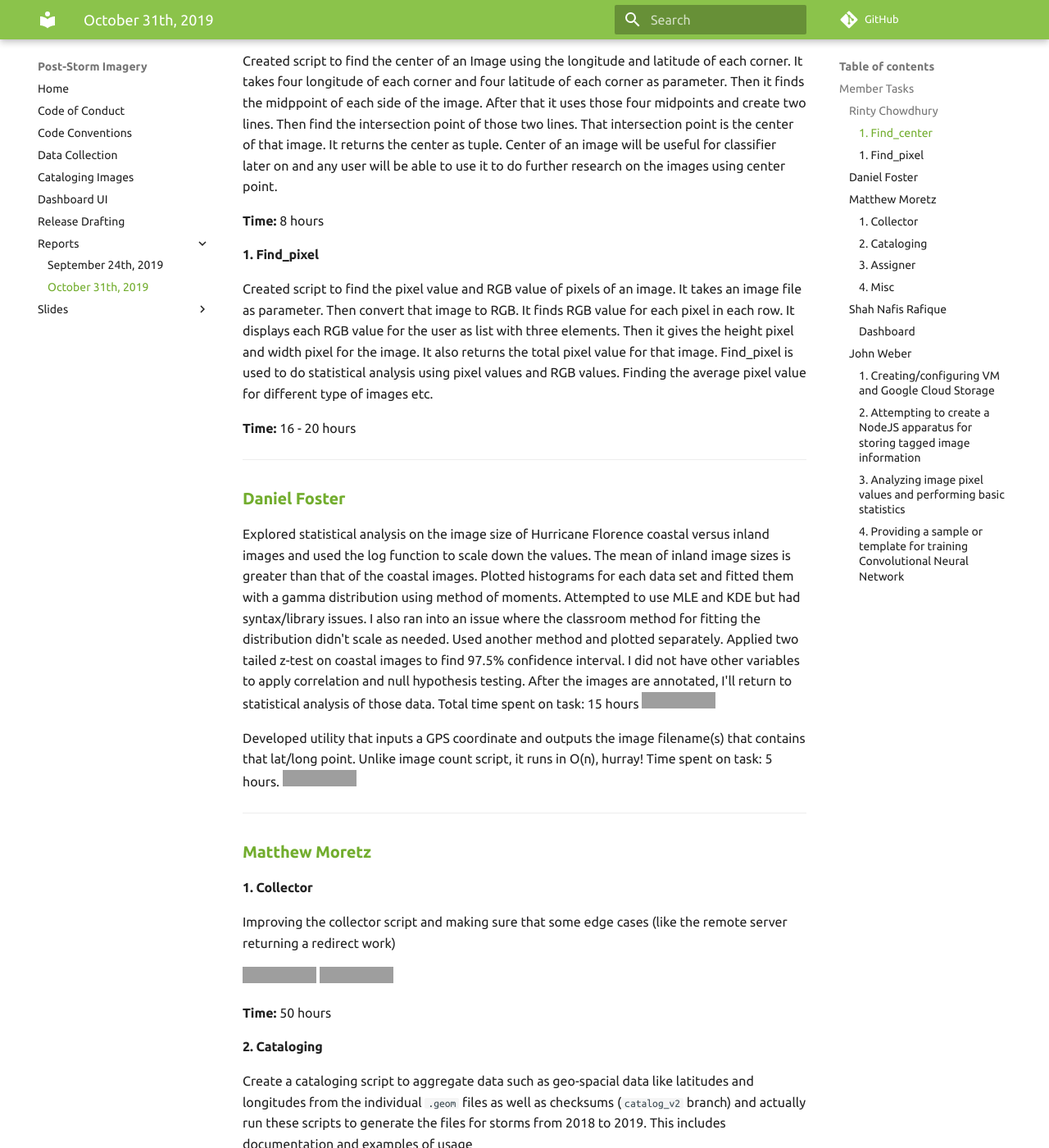
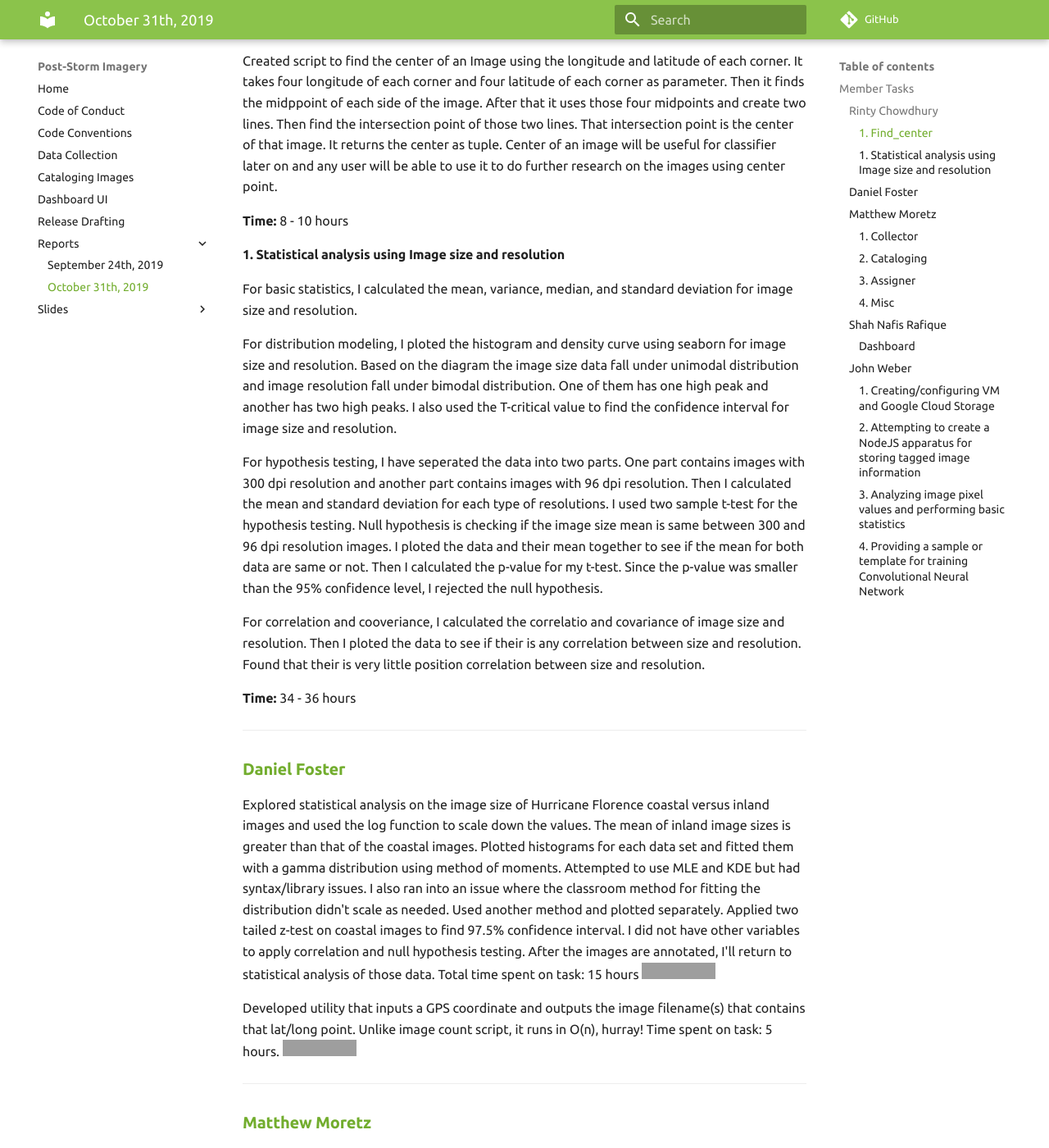
Before and after one commit to UNCG-CSE/Poststorm_Imagery, an MkDocs documentation site: the page built from docs/reports/progress_report_31-10-2019.md, in a window 1280 px wide and 1400 px high, scrolled down 594 px. Shown: the whole window at 82% size. Built offline with MkDocs 1.6.1 and Material for MkDocs 9.7.7, drawn with Linux system fonts in a browser that asks for light colours; comment, search, counter and statistics services are not loaded; grey boxes are pictures that could not be loaded.

Commit message:
Update progress_report_31-10-2019.md

```diff
--- a/docs/reports/progress_report_31-10-2019.md
+++ b/docs/reports/progress_report_31-10-2019.md
@@ -23,13 +23,19 @@ the images for our goals.
 
 Created script to find the center of an Image using the longitude and latitude of each corner. It takes four longitude of each corner and four latitude of each corner as parameter. Then it finds the midppoint of each side of the image. After that it uses those four midpoints and create two lines. Then find the intersection point of those two lines. That intersection point is the center of that image. It returns the center as tuple. Center of an image will be useful for classifier later on and any user will be able to use it to do further research on the images using center point.
 
-**Time:** 8 hours
+**Time:** 8 - 10 hours
 
-#### 1. Find_pixel
+#### 1. Statistical analysis using Image size and resolution
 
-Created script to find the pixel value and RGB value of pixels of an image. It takes an image file as parameter. Then convert that image to RGB. It finds RGB value for each pixel in each row. It displays each RGB value for the user as list with three elements. Then it gives the height pixel and width pixel for the image. It also returns the total pixel value for that image. Find_pixel is used to do statistical analysis using pixel values and RGB values. Finding the average pixel value for different type of images etc.
+For basic statistics, I calculated the mean, variance, median, and standard deviation for image size and resolution.
 
-**Time:** 16 - 20 hours
+For distribution modeling, I ploted the histogram and density curve using seaborn for image size and resolution. Based on the diagram the image size data fall under unimodal distribution and image resolution fall under bimodal distribution. One of them has one high peak and another has two high peaks. I also used the T-critical value to find the confidence interval for image size and resolution.
+
+For hypothesis testing, I have seperated the data into two parts. One part contains images with 300 dpi resolution and another part contains images with 96 dpi resolution. Then I calculated the mean and standard deviation for each type of resolutions. I used two sample t-test for the hypothesis testing. Null hypothesis is checking if the image size mean is same between 300 and 96 dpi resolution images. I ploted the data and their mean together to see if the mean for both data are same or not. Then I calculated the p-value for my t-test. Since the p-value was smaller than the 95% confidence level, I rejected the null hypothesis.
+
+For correlation and cooveriance, I calculated the correlatio and covariance of image size and resolution. Then I ploted the data to see if their is any correlation between size and resolution. Found that their is very little position correlation between size and resolution.
+
+**Time:** 34 - 36 hours
 
 ---
 
```
